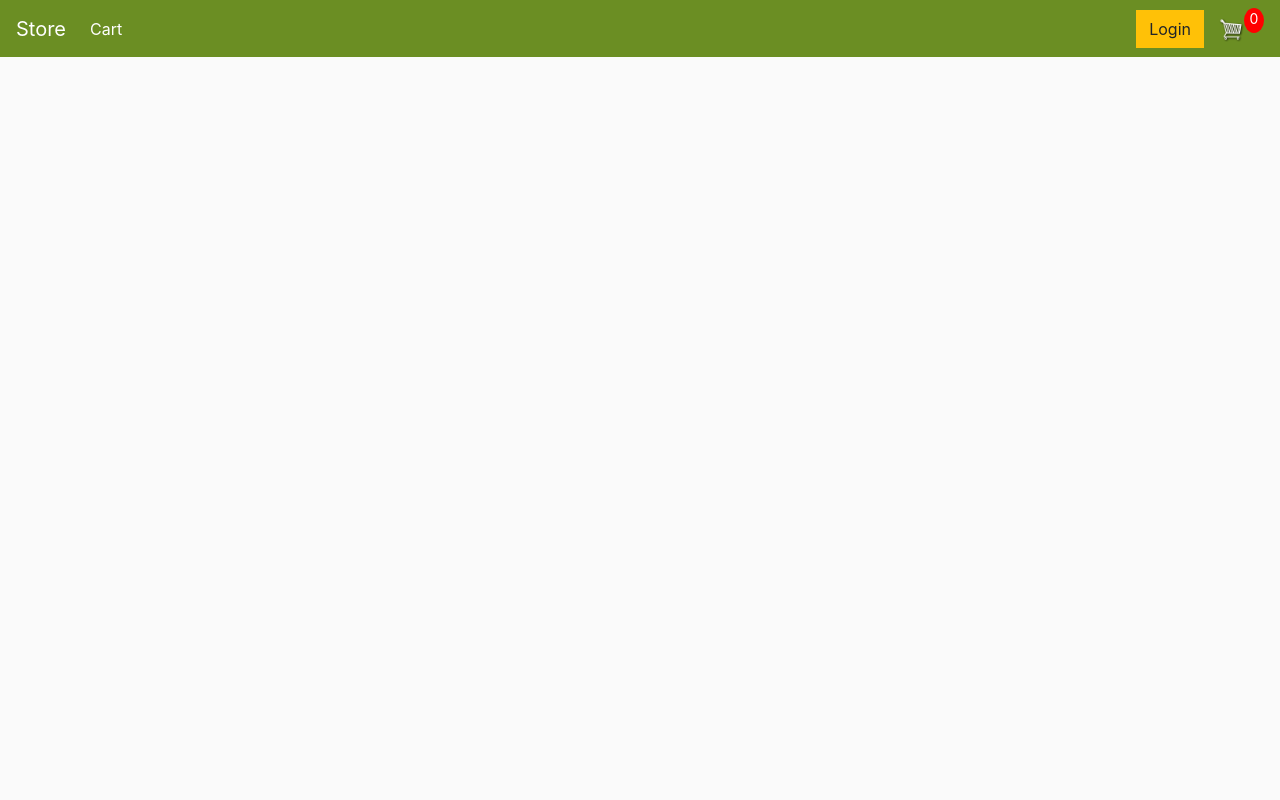
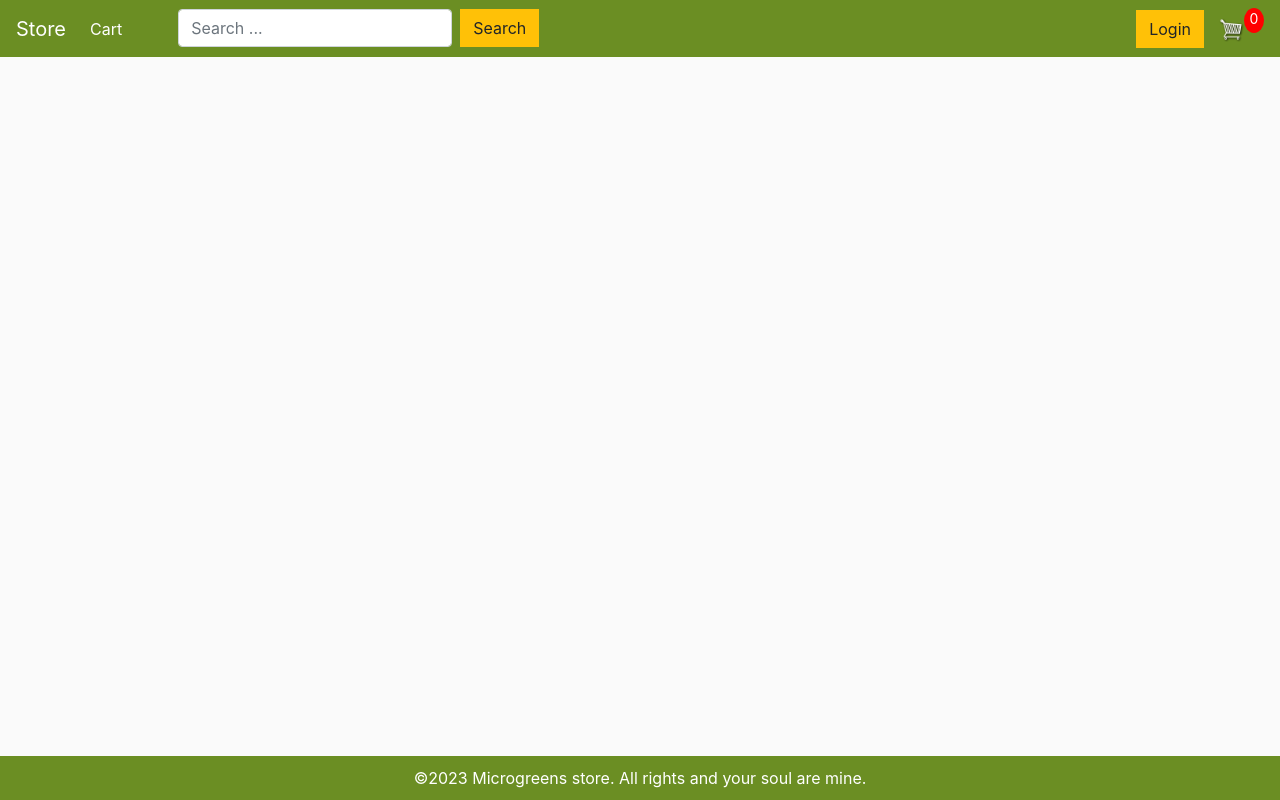
Before and after one commit to MaksSemenko/ecom_project, a Django app: page / in a window 1280 px wide. Run offline with Django 4.2, Linux system fonts and the light colour scheme; data that the repository does not hold is empty; some libraries are stand-ins or nearby versions.

Commit message:
add search for products

```diff
--- a/static/css/main.css
+++ b/static/css/main.css
@@ -1,9 +1,31 @@
-body{
+html{
+  	position:relative;
+  	min-height: 100%;
+}
+
+html,body{
 	background-color: hsl(0, 0%, 98%);
+  	margin:0;
+	padding:0;
 }
 
 h1,h2,h3,h4,h5,h6{
 	color:hsl(0, 0%, 30%);
+}
+
+.pageContentWrapper{
+  margin-bottom:100px;/* Height of footer*/
+}
+
+.footer{
+    background:#6B8E23!important;
+	color: #fff;
+	padding: 10px;
+	text-align: center;
+	position: absolute;
+    bottom: 0;
+    left: 0;
+    right: 0;
 }
 
 .box-element{
--- a/store/templates/store/main.html
+++ b/store/templates/store/main.html
@@ -64,6 +64,12 @@
           <li class="nav-item active">
             <a class="nav-link" href="{% url 'cart' %}">Cart <span class="sr-only">(current)</span></a>
           </li>
+            <li>
+                <form class="form-inline" action={% url 'search' %}>
+                    <input class="form-control ml-5 mr-sm-2" type="search" name="query" placeholder="Search ..." aria-label="Search">
+                    <button class="btn btn-warning my-2 my-sm-0" type="submit">Search</button>
+                </form>
+            </li>
         </ul>
           {% if user.is_authenticated %}
           <span class="hello-msg">Hello, {{ request.user }}</span>
@@ -82,11 +88,13 @@
       </div>
     </nav>
 
-    <div class="container">
+    <div class="container pageContentWrapper">
         {% block content %}
         {% endblock content %}
     </div>
-
+    <div class="footer">
+        &copy2023 Microgreens store. All rights and your soul are mine.
+    </div>
     <script src="https://code.jquery.com/jquery-3.4.1.slim.min.js" integrity="sha384-J6qa4849blE2+poT4WnyKhv5vZF5SrPo0iEjwBvKU7imGFAV0wwj1yYfoRSJoZ+n" crossorigin="anonymous"></script>
 	<script src="https://cdn.jsdelivr.net/npm/popper.js@1.16.0/dist/umd/popper.min.js" integrity="sha384-Q6E9RHvbIyZFJoft+2mJbHaEWldlvI9IOYy5n3zV9zzTtmI3UksdQRVvoxMfooAo" crossorigin="anonymous"></script>
     <script src="https://stackpath.bootstrapcdn.com/bootstrap/4.4.1/js/bootstrap.min.js" integrity="sha384-wfSDF2E50Y2D1uUdj0O3uMBJnjuUD4Ih7YwaYd1iqfktj0Uod8GCExl3Og8ifwB6" crossorigin="anonymous"></script>
--- a/store/urls.py
+++ b/store/urls.py
@@ -9,6 +9,7 @@ urlpatterns = [
     path('product/<str:pk>/', views.product_view, name="product"),
     path('update_item/', views.updateItem, name="update_item"),
     path('process_order/', views.processOrder, name="process_order"),
+    path('search/', views.search, name="search"),
     path('register/', views.register, name="register"),
     path('login/', views.login_view, name="login"),
     path('logout/', views.logout_view, name="logout"),
--- a/store/views.py
+++ b/store/views.py
@@ -2,6 +2,7 @@ import json
 import datetime
 
 from django.shortcuts import render, redirect
+from django.db.models import Q
 from django.http import JsonResponse
 from django.contrib import messages
 from django.contrib.auth import authenticate, login, logout
@@ -101,6 +102,15 @@ def processOrder(request):
     return JsonResponse('Payment complete!', safe=False)
 
 
+def search(request):
+    data = cartData(request)
+    cartItems = data['cartItems']
+    query = request.GET.get('query')
+    products = Product.objects.filter(Q(name__icontains=query))
+    context = {'products': products, 'query': query, 'cartItems': cartItems}
+    return render(request, 'store/search.html', context)
+
+
 def register(request):
     form = CreateUserForm()
 
```
Also changed, not shown: store/templates/store/search.html (added, +22 -0 lines).
